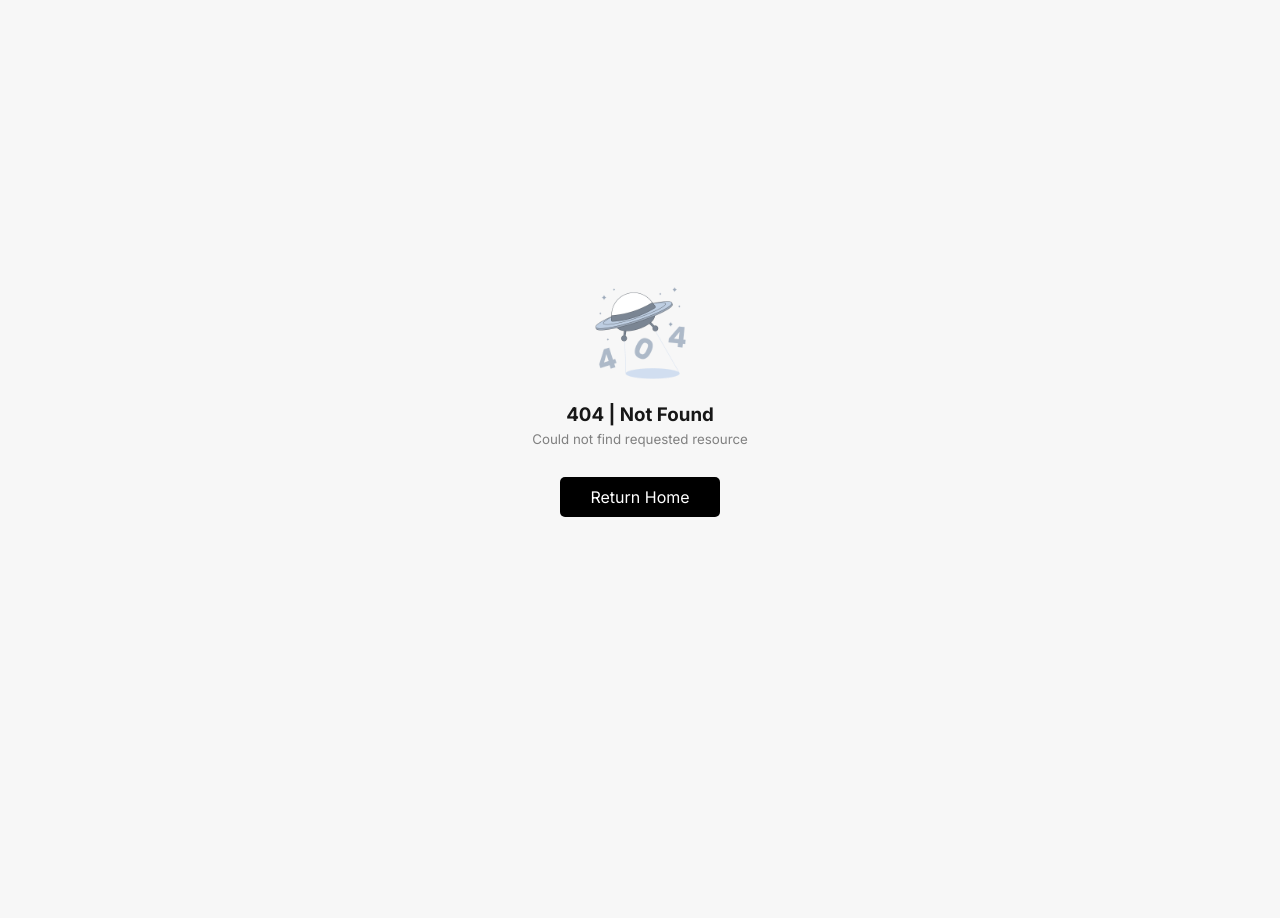
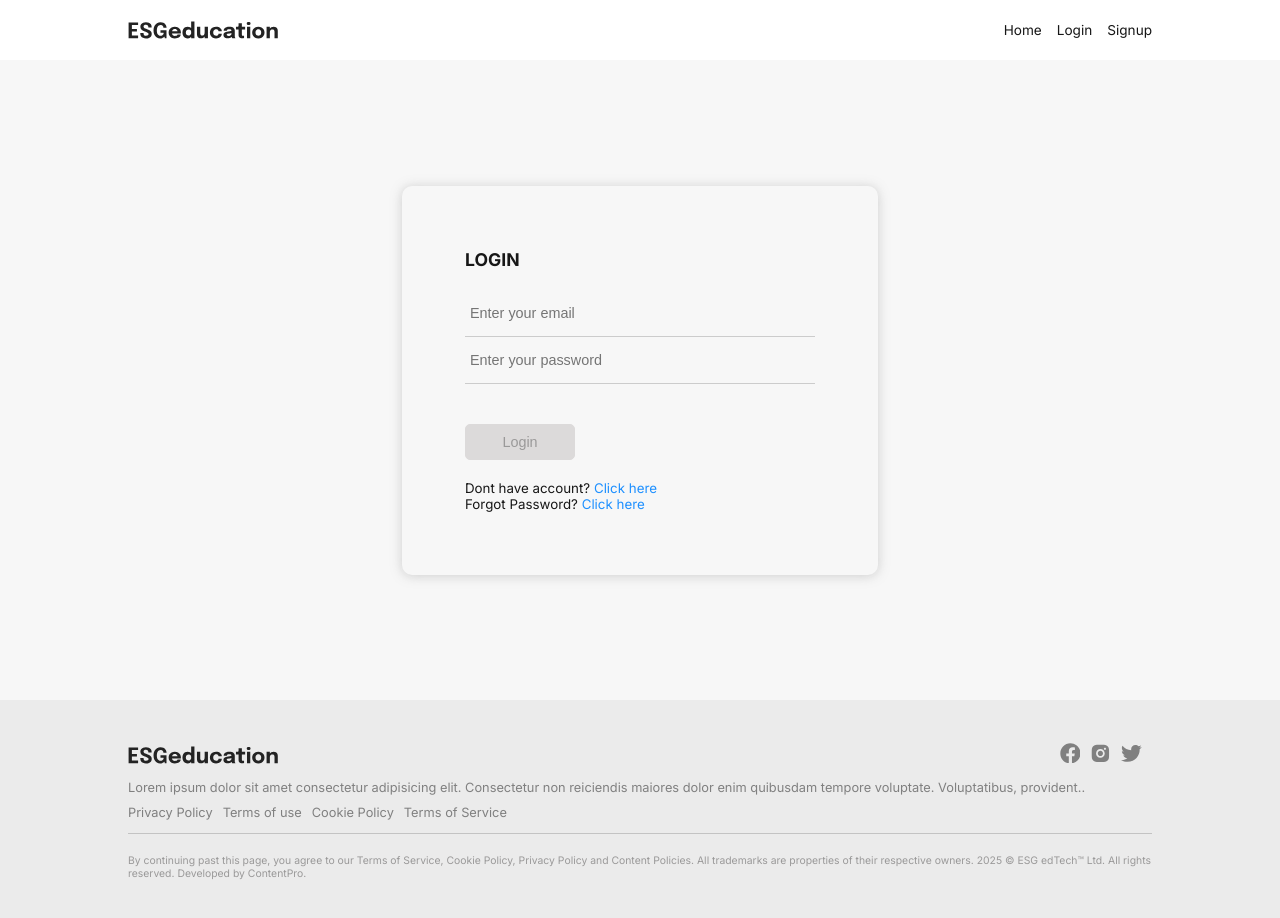
Before and after one commit to ungcnbacademy/ungcnbacademy-frontend, a Next.js app: page /login in a window 1280 px wide. Before the commit this address had no page. Shown: the top 918 px of the page. Before the commit the page ends 800 px from the top, so only its background shows below. Built offline with nearby package versions, Linux system fonts and the light colour scheme.

Commit message:
bug fixes

```diff
--- a/package.json
+++ b/package.json
@@ -9,6 +9,7 @@
     "lint": "next lint"
   },
   "dependencies": {
+    "axios": "^1.7.9",
     "next": "15.1.3",
     "react": "^19.0.0",
     "react-dom": "^19.0.0",
--- a/src/app/(auth)/layout.jsx
+++ b/src/app/(auth)/layout.jsx
@@ -1,10 +1,10 @@
-import Footer from '@/components/client/footer/footer';
-import Navbar from '@/components/client/navbar/navbar';
+import Footer from '@/components/footer/footer';
+import Navbar from '@/components/navbar/navbar';
 
 export default function Layout({ children }) {
 	return (
 		<>
-			<Navbar variant="accentColor" />
+			<Navbar variant='white'/>
 			{children}
 			<Footer />
 		</>
--- a/src/app/(auth)/login/[slug]/page.jsx
+++ b/src/app/(auth)/login/page.jsx
@@ -3,24 +3,19 @@ import React, { useEffect } from 'react';
 import Link from 'next/link';
 import styles from './page.module.css';
 import { useState } from 'react';
-import useAxios from '../../../../hooks/useAxios';
-import { configuration } from '../../../../configuration/configuration';
+import useAxios from '../../../hooks/useAxios';
+import { configuration } from '../../../configuration/configuration';
 import { redirect } from 'next/navigation';
-import Button from '../../../../components/ui/button/button';
-import Input from '../../../../components/ui/input/input';
-import Message from '../../../../components/ui/message/message';
-import { loginUserRoles, userRoles } from '@/utility/constants';
+import Button from '../../../components/ui/button/button';
+import Input from '../../../components/ui/input/input';
+import Message from '../../../components/ui/message/message';
 
-export default function Login({ params }) {
+import { allAdminRoles, userRoles } from '@/constants/constants';
+
+export default function Login() {
 	const [data, setData] = useState({});
 	const [btnDisabled, setBtnDisabled] = useState(true);
 	const [response, error, loading, axiosFetch] = useAxios();
-	const unwrappedParams = React.use(params);
-	const targetLocation = unwrappedParams.slug;
-	const loginUrl =
-		targetLocation === loginUserRoles.Admin
-			? configuration.admin.loginUser
-			: configuration.client.loginUser;
 
 	function handleChange(event) {
 		const { name, value } = event.target;
@@ -31,18 +26,18 @@ export default function Login({ params }) {
 		event.preventDefault();
 		axiosFetch({
 			method: 'Post',
-			url: loginUrl,
+			url: configuration.login,
 			requestConfig: data,
 		});
 	};
 
 	useEffect(() => {
-		if (data?.phone && data?.password) {
+		if (data?.email && data?.password) {
 			setBtnDisabled(false);
 		} else {
 			setBtnDisabled(true);
 		}
-	}, [data?.phone, data?.password]);
+	}, [data?.email, data?.password]);
 
 	useEffect(() => {
 		if (response?.data) {
@@ -55,20 +50,10 @@ export default function Login({ params }) {
 
 	useEffect(() => {
 		const userDetails = JSON.parse(localStorage.getItem('user'));
-
-		const adminRoles = [
-			userRoles.admin.masterAdmin.role,
-			userRoles.admin.rechargerAdmin.role,
-			userRoles.admin.stallAdmin.role,
-			userRoles.admin.recharger.role,
-			userRoles.admin.stallCashier.role,
-		];
-
 		if (!userDetails?.token || error) return;
-
-		if (userDetails.user?.role === userRoles.client.role) {
+		if (userDetails.user?.role === userRoles.client.role ) {
 			redirect('/');
-		} else if (adminRoles.includes(userDetails.user?.role)) {
+		} else if (allAdminRoles.includes(userDetails.user?.role)) {
 			redirect('/admin/dashboard');
 		}
 	}, []);
@@ -76,20 +61,16 @@ export default function Login({ params }) {
 	return (
 		<div className={styles.main}>
 			<div className={styles.container}>
-				<p className={styles.title}>
-					{targetLocation === loginUserRoles.Admin
-						? 'Admin login'
-						: 'LOGIN'}
-				</p>
+				<p className={styles.title}>LOGIN</p>
 				<br />
 				<form
 					onSubmit={onLoginSubmitHandlerAsync}
 					className={styles.form}
 				>
 					<Input
-						type="text"
-						placeholder="Enter your email or phone number"
-						name="phone"
+						type="email"
+						placeholder="Enter your email"
+						name="email"
 						onChange={handleChange}
 						className={styles.input}
 					/>
@@ -114,25 +95,16 @@ export default function Login({ params }) {
 						loading={loading}
 					/>
 				</form>
-				{targetLocation !== loginUserRoles.Admin && (
 				<small className={styles.small}>
 					Dont have account?{' '}
 					<Link href="/signup" className={styles.link}>
 						Click here
 					</Link>
 				</small>
-				)}
 
 				<small>
 					Forgot Password? {''}
-					<Link
-						href={
-							targetLocation === loginUserRoles.Admin
-								? '/passwordReset/admin'
-								: '/passwordReset/client'
-						}
-						className={styles.link}
-					>
+					<Link href="/passwordReset" className={styles.link}>
 						Click here
 					</Link>
 				</small>
--- a/src/app/(auth)/passwordReset/[slug]/page.jsx
+++ b/src/app/(auth)/passwordReset/page.jsx
@@ -5,8 +5,8 @@ import styles from './page.module.css';
 import useAxios from '@/hooks/useAxios';
 import { configuration } from '@/configuration/configuration';
 import Button from '@/components/ui/button/button';
-import Input from '../../../../components/ui/input/input';
-import Message from '../../../../components/ui/message/message';
+import Input from '../../../components/ui/input/input';
+import Message from '../../../components/ui/message/message';
 import { loginUserRoles } from '@/utility/constants';
 export default function PasswordReset({params}) {
 	const [identifier, setIdentifier] = useState('');
--- a/src/components/navbar/navbar.jsx
+++ b/src/components/navbar/navbar.jsx
@@ -43,7 +43,7 @@ export default function Navbar({ variant = 'transparent' }) {
 		},
 		{
 			name: 'Login',
-			link: '/login/client' ,
+			link: '/login' ,
 			active: pathParam.startsWith('/login') ,
 		},
 		{
--- a/src/constants/constants.js
+++ b/src/constants/constants.js
@@ -20,6 +20,12 @@ export const userRoles = {
 		role: 'user',
 	},
 };
+
+export const allAdminRoles = [
+	userRoles.admin.admin.role,
+	userRoles.admin.subAdmin.role,
+	userRoles.admin.moderator.role,
+]
 
 export const companyInfo = {
 	companyName: 'ESG edTech',
```
Also changed, not shown: src/app/(auth)/login/page.module.css (renamed from src/app/(auth)/login/[slug]/page.module.css), src/app/(auth)/passwordReset/page.module.css (renamed from src/app/(auth)/passwordReset/[slug]/page.module.css), 1 other file (tests, documents, lock files or other folders). Lines whose indentation alone changed are shown as unchanged.
